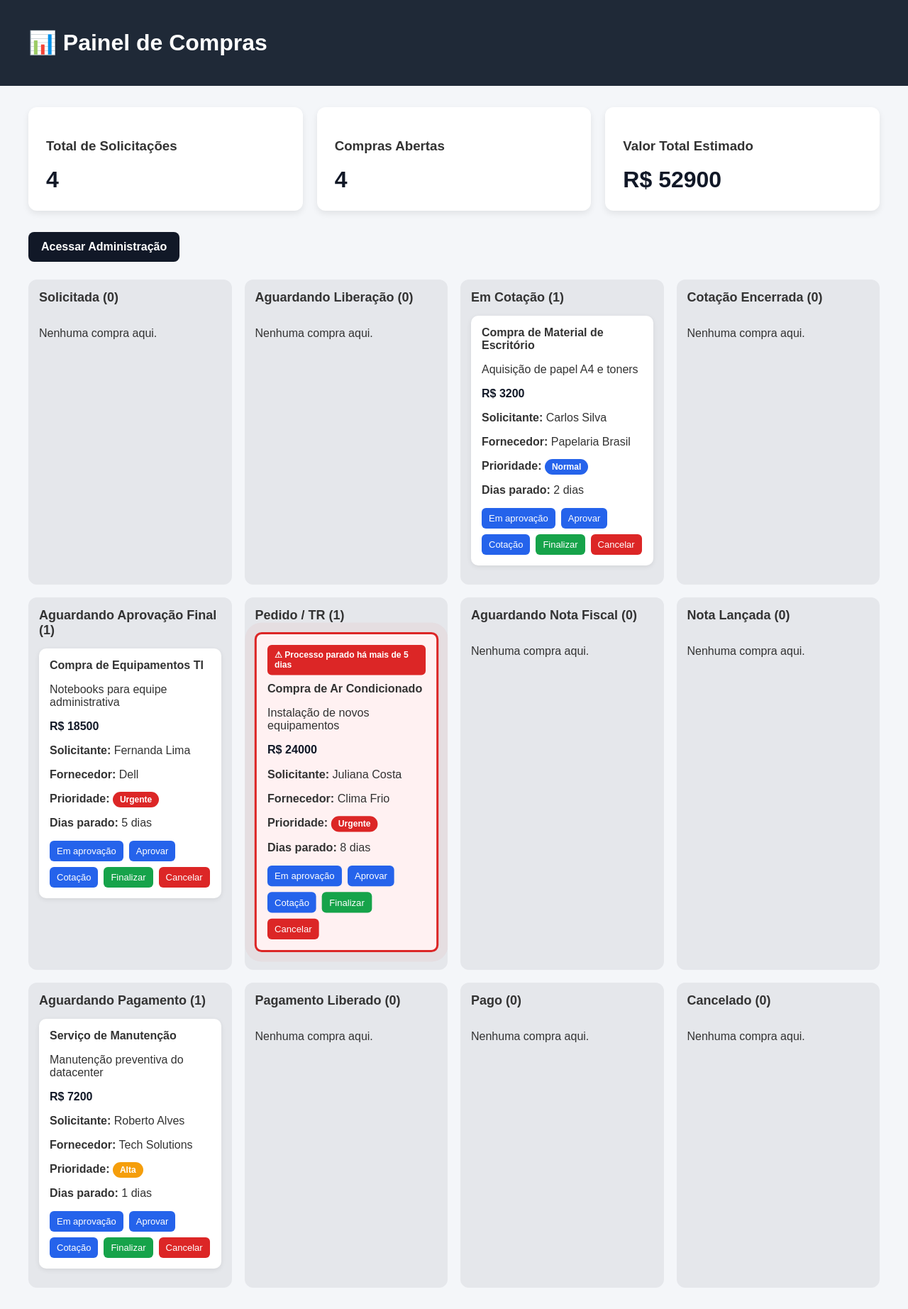
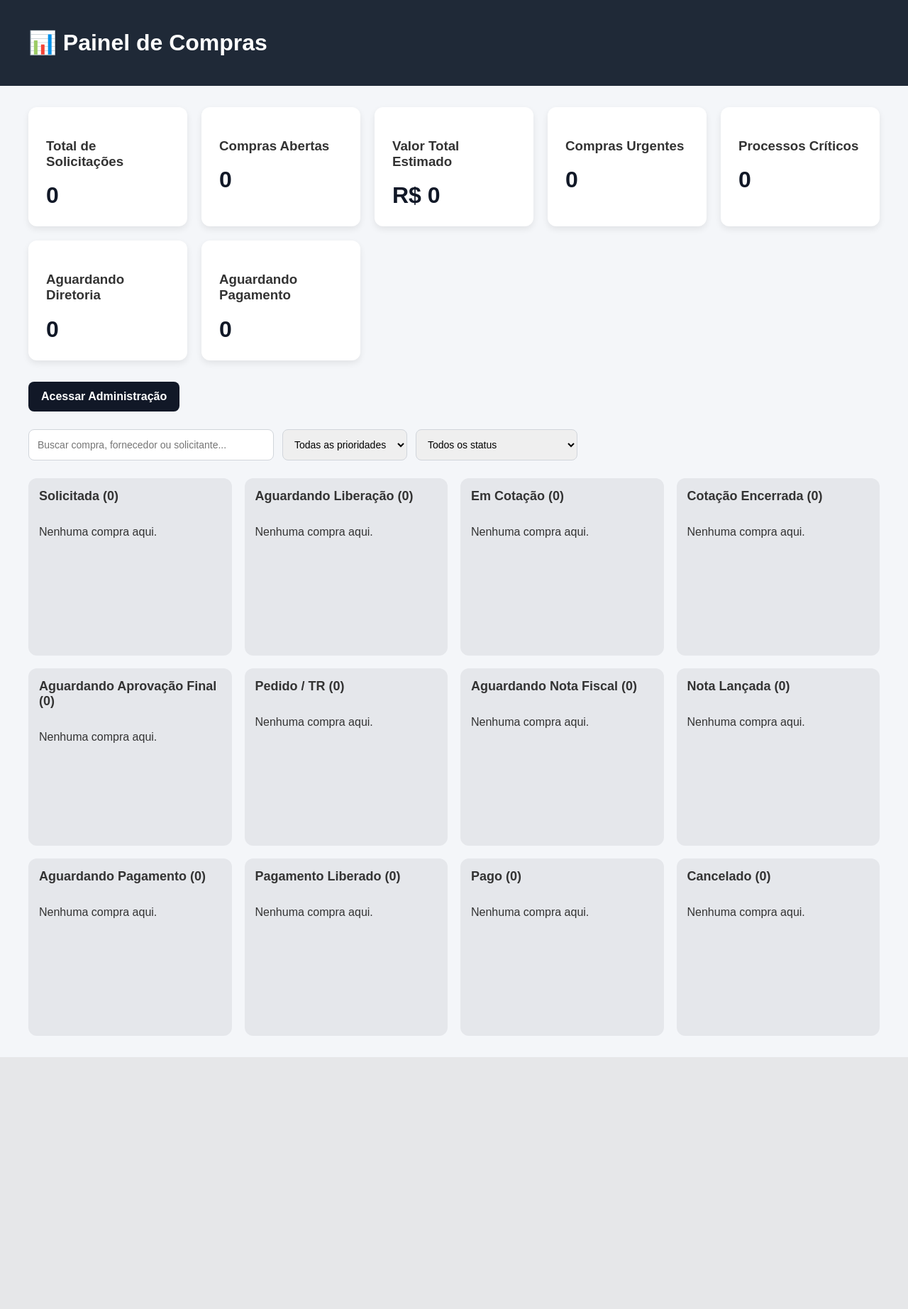
Before and after one commit to eriveltonjose/painel-compras, a Django app: page / in a window 1280 px wide. Shown: the whole page at 71% size. After the commit the page ends 1490 px from the top, so only its background shows below. Run offline with Django 4.2, Linux system fonts and the light colour scheme; data that the repository does not hold is empty.

Commit message:
feat: dashboard com banco real e historico automatico

```diff
--- a/config/settings.py
+++ b/config/settings.py
@@ -39,6 +39,7 @@ INSTALLED_APPS = [
     'django.contrib.staticfiles',
 
     'gestao_compras',
+    'compras'
 ]
 
 MIDDLEWARE = [
--- a/gestao_compras/services_wbc.py
+++ b/gestao_compras/services_wbc.py
@@ -48,11 +48,34 @@ def buscar_compras_wbc():
         "titulo": "Compra de Ar Condicionado",
         "descricao": "Instalação de novos equipamentos",
         "valor": 24000,
-        "status": "pedido_tr",
+       # "status": "pedido_tr",
+        "status": "aguardando_nota",
         "solicitante": "Juliana Costa",
         "fornecedor": "Clima Frio",
         "prioridade": "Urgente",
         "dias_parado": 8,
+        "historico": [
+        {
+            "data": "09/05/2026 09:10",
+            "acao": "Solicitação criada",
+            "usuario": "Juliana Costa",
+        },
+        {
+            "data": "09/05/2026 10:30",
+            "acao": "Solicitação liberada pela diretoria",
+            "usuario": "Diretoria",
+        },
+        {
+            "data": "09/05/2026 14:00",
+            "acao": "Pedido/TR gerado",
+            "usuario": "Suprimentos",
+        },
+        {
+            "data": "09/05/2026 15:20",
+            "acao": "Status alterado para Aguardando Nota Fiscal",
+            "usuario": "Sistema WBC",
+        },
+        ],
     },
 ]
 
--- a/gestao_compras/templates/gestao_compras/dashboard.html
+++ b/gestao_compras/templates/gestao_compras/dashboard.html
@@ -23,18 +23,17 @@
         }
 
         .cards {
-            display: flex;
+            display: grid;
+            grid-template-columns: repeat(auto-fit, minmax(220px, 1fr));
             gap: 20px;
             margin-bottom: 30px;
-            flex-wrap: wrap;
         }
 
         .card {
             background: white;
             padding: 25px;
             border-radius: 12px;
-            flex: 1;
-            min-width: 220px;
+            min-width: 0;
             box-shadow: 0 4px 10px rgba(0,0,0,0.08);
         }
 
@@ -145,8 +144,23 @@
         }
 
         .compra.alerta {
-            animation: piscar 1s ease-in-out 3;
-            border: 2px solid #f59e0b;
+            animation: piscar 0.8s ease-in-out 6;
+            border: 3px solid #f59e0b !important;
+            background: #fef9c3 !important;
+            position: relative;
+        }
+
+        .compra.alerta::after {
+            content: "🔄 Status atualizado";
+            position: absolute;
+            top: -12px;
+            right: 10px;
+            background: #f59e0b;
+            color: white;
+            padding: 5px 10px;
+            border-radius: 20px;
+            font-size: 11px;
+            font-weight: bold;
         }
 
         @keyframes alertaCritico {
@@ -182,6 +196,67 @@
             font-size: 12px;
             font-weight: bold;
             margin-bottom: 10px;
+        }
+
+        .botao-historico {
+            border: none;
+            cursor: pointer;
+        }
+
+        .timeline {
+            display: none;
+            margin-top: 14px;
+            padding-left: 12px;
+            border-left: 3px solid #2563eb;
+        }
+
+        .timeline.aberta {
+            display: block;
+        }
+
+        .timeline-item {
+            background: #f9fafb;
+            border-radius: 8px;
+            padding: 10px;
+            margin-bottom: 10px;
+        }
+
+        .timeline-item strong {
+            color: #111827;
+            font-size: 13px;
+        }
+
+        .timeline-item p {
+            margin: 5px 0;
+            font-size: 13px;
+        }
+
+        .timeline-item small {
+            color: #6b7280;
+        }
+
+        .sem-historico {
+            color: #6b7280;
+            font-size: 13px;
+        }
+
+        .filtros {
+        display: flex;
+        gap: 12px;
+        margin-bottom: 25px;
+        flex-wrap: wrap;
+        }
+
+        .filtros input,
+        .filtros select {
+        padding: 12px;
+        border: 1px solid #d1d5db;
+        border-radius: 8px;
+        font-size: 14px;
+        }
+
+        .filtros input {
+        min-width: 320px;
         }
 
         @media (max-width: 1200px) {
@@ -225,9 +300,47 @@
             <h3>Valor Total Estimado</h3>
             <div class="numero">R$ {{ valor_total }}</div>
         </div>
+
+        <div class="card">
+            <h3>Compras Urgentes</h3>
+            <div class="numero">{{ compras_urgentes }}</div>
+        </div>
+
+        <div class="card">
+            <h3>Processos Críticos</h3>
+            <div class="numero">{{ processos_criticos }}</div>
+        </div>
+
+        <div class="card">
+            <h3>Aguardando Diretoria</h3>
+            <div class="numero">{{ aguardando_diretoria }}</div>
+        </div>
+
+        <div class="card">
+            <h3>Aguardando Pagamento</h3>
+            <div class="numero">{{ aguardando_pagamento }}</div>
+        </div>
     </div>
 
     <a class="admin" href="/admin/">Acessar Administração</a>
+        <div class="filtros">
+        <input type="text" id="busca" placeholder="Buscar compra, fornecedor ou solicitante...">
+
+        <select id="filtroPrioridade">
+            <option value="">Todas as prioridades</option>
+            <option value="Urgente">Urgente</option>
+            <option value="Alta">Alta</option>
+            <option value="Normal">Normal</option>
+        </select>
+
+        <select id="filtroStatus">
+            <option value="">Todos os status</option>
+            {% for status_codigo, coluna in kanban.items %}
+                <option value="{{ status_codigo }}">{{ coluna.nome }}</option>
+            {% endfor %}
+        </select>
+
+    </div>
 
     <div class="kanban">
         {% for status_codigo, coluna in kanban.items %}
@@ -235,7 +348,11 @@
                 <h2>{{ coluna.nome }} ({{ coluna.compras|length }})</h2>
 
                 {% for compra in coluna.compras %}
-                    <div class="compra{% if compra.dias_parado > 5 %} critico{% endif %}" data-id="{{ compra.id }}" data-status="{{ status_codigo }}">
+                    <div class="compra{% if compra.dias_parado > 5 %} critico{% endif %}"
+                        data-id="{{ compra.id }}"
+                        data-status="{{ status_codigo }}"
+                        data-prioridade="{{ compra.prioridade }}"
+                        data-texto="{{ compra.titulo }} {{ compra.descricao }} {{ compra.solicitante }} {{ compra.fornecedor }}">
                         <h3>{{ compra.titulo }}</h3>
 
                         <p>{{ compra.descricao }}</p>
@@ -264,11 +381,19 @@
                         </p>
 
                         <div class="botoes">
-                            <a class="botao" href="#">Em aprovação</a>
-                            <a class="botao" href="#">Aprovar</a>
-                            <a class="botao" href="#">Cotação</a>
-                            <a class="botao finalizar" href="#">Finalizar</a>
-                            <a class="botao cancelar" href="#">Cancelar</a>
+                            <button class="botao botao-historico" type="button">Ver histórico</button>
+                        </div>
+
+                        <div class="timeline">
+                            {% for item in compra.historicos.all %}
+                                <div class="timeline-item">
+                                    <strong>{{ item.data }}</strong>
+                                    <p>{{ item.acao }}</p>
+                                    <small>{{ item.usuario }}</small>
+                                </div>
+                            {% empty %}
+                                <p class="sem-historico">Sem histórico disponível.</p>
+                            {% endfor %}
                         </div>
                     </div>
                 {% empty %}
@@ -283,6 +408,7 @@
 <script>
 document.addEventListener("DOMContentLoaded", () => {
     const cards = document.querySelectorAll(".compra");
+    const filtroStatus = document.getElementById("filtroStatus");
 
     cards.forEach(card => {
         const id = card.dataset.id;
@@ -296,13 +422,60 @@ document.addEventListener("DOMContentLoaded", () => {
 
             setTimeout(() => {
                 card.classList.remove("alerta");
-            }, 3000);
+            }, 5000);
         }
 
         localStorage.setItem(chave, status);
     });
 });
+document.querySelectorAll(".botao-historico").forEach(botao => {
+    botao.addEventListener("click", () => {
+        const card = botao.closest(".compra");
+        const timeline = card.querySelector(".timeline");
+
+        timeline.classList.toggle("aberta");
+
+        if (timeline.classList.contains("aberta")) {
+            botao.textContent = "Ocultar histórico";
+        } else {
+            botao.textContent = "Ver histórico";
+        }
+    });
+});
+
+const campoBusca = document.getElementById("busca");
+const filtroPrioridade = document.getElementById("filtroPrioridade");
+
+function aplicarFiltros() {
+    const termo = campoBusca.value.toLowerCase();
+    const prioridade = filtroPrioridade.value;
+    const status = filtroStatus.value;
+
+    document.querySelectorAll(".compra").forEach(card => {
+        const texto = card.dataset.texto.toLowerCase();
+        const prioridadeCard = card.dataset.prioridade;
+
+        const passouBusca = texto.includes(termo);
+        const statusCard = card.dataset.status;
+
+        const passouPrioridade = !prioridade || prioridadeCard === prioridade;
+        const passouStatus = !status || statusCard === status;
+
+        if (passouBusca && passouPrioridade && passouStatus) {
+        } else {
+            card.style.display = "none";
+        }
+    });
+}
+
+campoBusca.addEventListener("input", aplicarFiltros);
+filtroPrioridade.addEventListener("change", aplicarFiltros);
+filtroStatus.addEventListener("change", aplicarFiltros);
+setInterval(() => {
+    location.reload();
+}, 30000);
 </script>
+
 
 </body>
 </html>
--- a/gestao_compras/views.py
+++ b/gestao_compras/views.py
@@ -1,10 +1,10 @@
-from .services_wbc import buscar_compras_wbc, ETAPAS_WBC
-from django.shortcuts import render, redirect, get_object_or_404
-from django.db.models import Sum, Count
-from .models import SolicitacaoCompra
+from django.shortcuts import render
+from compras.models import Compra
+from .services_wbc import ETAPAS_WBC
+
 
 def dashboard(request):
-    compras_wbc = buscar_compras_wbc()
+    compras_wbc = Compra.objects.all()
 
     kanban = {}
 
@@ -15,22 +15,47 @@ def dashboard(request):
         }
 
     for compra in compras_wbc:
-        status = compra.get("status")
+        status = compra.status
 
         if status in kanban:
             kanban[status]["compras"].append(compra)
 
-    total_solicitacoes = len(compras_wbc)
-    compras_abertas = len([
-        c for c in compras_wbc
-        if c.get("status") not in ["movimentacao_obrigacao"]
-    ])
+    total_solicitacoes = compras_wbc.count()
+
+    compras_abertas = compras_wbc.exclude(
+        status__in=["pago", "cancelado"]
+    ).count()
+
     valor_total = sum([
-        c.get("valor", 0) or 0
-        for c in compras_wbc
+        compra.valor or 0
+        for compra in compras_wbc
     ])
 
+    compras_urgentes = compras_wbc.filter(
+        prioridade="Urgente"
+    ).count()
+
+    processos_criticos = compras_wbc.filter(
+        dias_parado__gt=5
+    ).count()
+
+    aguardando_diretoria = compras_wbc.filter(
+        status__in=[
+            "aguardando_liberacao",
+            "aguardando_aprovacao_final",
+            "pagamento_liberado"
+        ]
+    ).count()
+
+    aguardando_pagamento = compras_wbc.filter(
+        status="aguardando_pagamento"
+    ).count()
+
     return render(request, "gestao_compras/dashboard.html", {
+        "compras_urgentes": compras_urgentes,
+        "processos_criticos": processos_criticos,
+        "aguardando_diretoria": aguardando_diretoria,
+        "aguardando_pagamento": aguardando_pagamento,
         "kanban": kanban,
         "total_solicitacoes": total_solicitacoes,
         "compras_abertas": compras_abertas,
```
Also changed, not shown: compras/admin.py (+55 -1 lines), compras/models.py (+88 -0 lines), compras/migrations/0001_initial.py (added), compras/migrations/0002_historicocompra.py (added).
